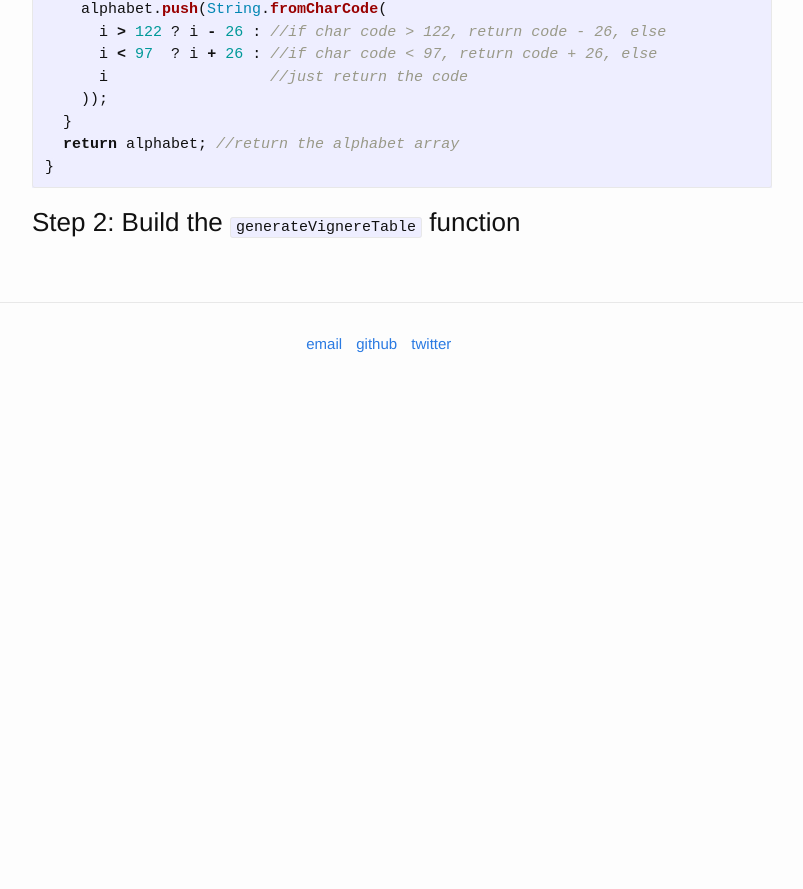
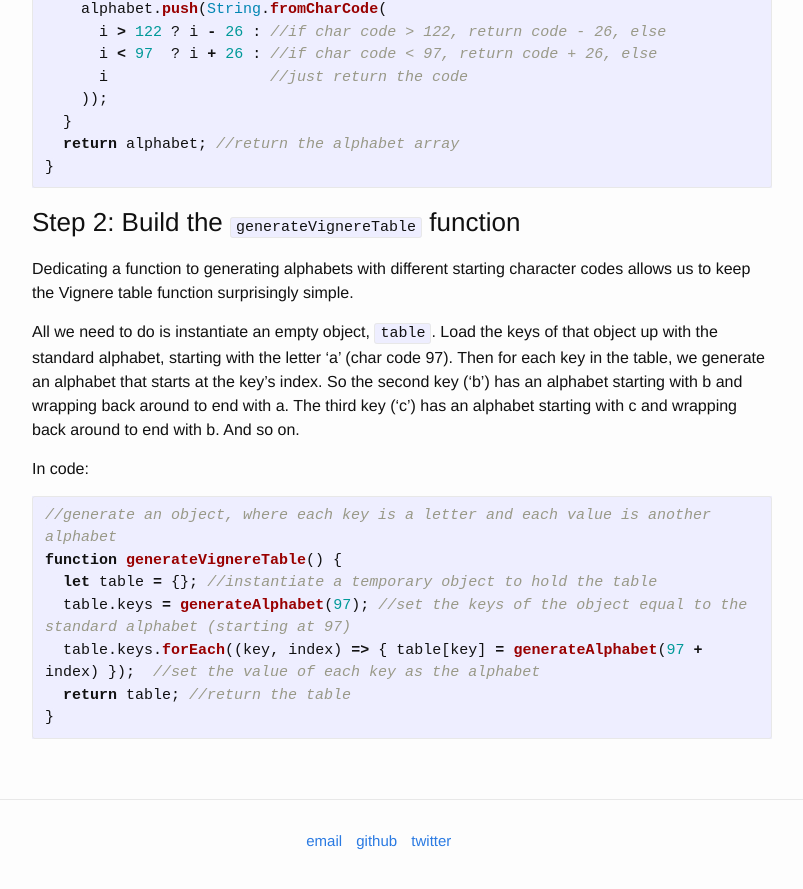
Before and after one commit to vincecampanale/blog, a Jekyll site: the page built from _posts/2017-02-06-vignere-cipher-part3.markdown, in a window 1280 px wide and 900 px high, scrolled down 1952 px. Shown: the top 889 px of the window, without its empty margins (238-1041 px from the left). Built offline with Jekyll 4.4.1, drawn with Linux system fonts in a browser that asks for light colours; before the commit the page ends 2368 px from its top, so only the background shows below that.

Commit message:
finished step 2 of vignere cipher part 3

````diff
--- a/_posts/2017-02-06-vignere-cipher-part3.markdown
+++ b/_posts/2017-02-06-vignere-cipher-part3.markdown
@@ -55,3 +55,18 @@ function generateAlphabet(start) {
 ```
 
 ### Step 2: Build the `generateVignereTable` function
+
+Dedicating a function to generating alphabets with different starting character codes allows us to keep the Vignere table function surprisingly simple.
+
+All we need to do is instantiate an empty object, `table`. Load the keys of that object up with the standard alphabet, starting with the letter 'a' (char code 97). Then for each key in the table, we generate an alphabet that starts at the key's index. So the second key ('b') has an alphabet starting with b and wrapping back around to end with a. The third key ('c') has an alphabet starting with c and wrapping back around to end with b. And so on.
+
+In code:
+```js
+//generate an object, where each key is a letter and each value is another alphabet
+function generateVignereTable() {
+  let table = {}; //instantiate a temporary object to hold the table
+  table.keys = generateAlphabet(97); //set the keys of the object equal to the standard alphabet (starting at 97)
+  table.keys.forEach((key, index) => { table[key] = generateAlphabet(97 + index) });  //set the value of each key as the alphabet
+  return table; //return the table
+}
+```
````
